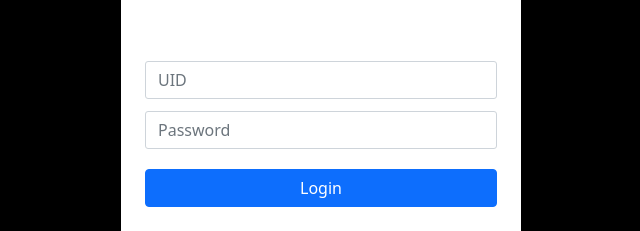
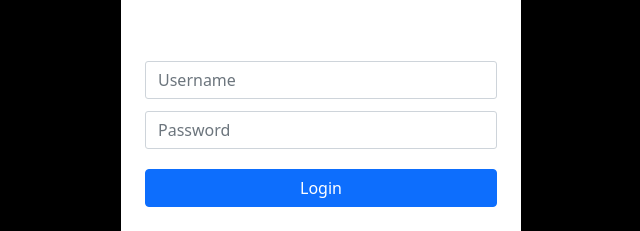
Before and after one commit to Sid-Saraswat/Prototype, a plain HTML site: page index.html in a window 1280 px wide. Shown: the part 236-467 px from the top of the page, 319-959 px from the left. Drawn offline with nearby package versions, Linux system fonts and the light colour scheme.

Commit message:
Update index.html

```diff
--- a/index.html
+++ b/index.html
@@ -94,13 +94,13 @@
                     <div class="tab-pane fade show active" id="pills-home" role="tabpanel"
                         aria-labelledby="pills-home-tab">
                         <div class="form px-4 pt-5">
-                            <input type="text" name="" class="form-control" placeholder="UID"> <input type="password"
+                            <input type="text" name="" class="form-control" placeholder="Username"> <input type="password"
                                 name="" class="form-control" placeholder="Password">
                                 <a href="./home.html"><button class="btn btn-dark btn-block">Login</button></a>
                         </div>
                     </div>
                     <div class="tab-pane fade" id="pills-profile" role="tabpanel" aria-labelledby="pills-profile-tab">
-                        <div class="form px-4 pt-5"> <input type="text" name="" class="form-control" placeholder="UID">
+                        <div class="form px-4 pt-5"> <input type="text" name="" class="form-control" placeholder="Username">
                             <input type="password" name="" class="form-control" placeholder="Password"> <a href="./home.html"><button class="btn btn-dark btn-block">Login</button></a> </div>
                     </div>
                 </div>
```
